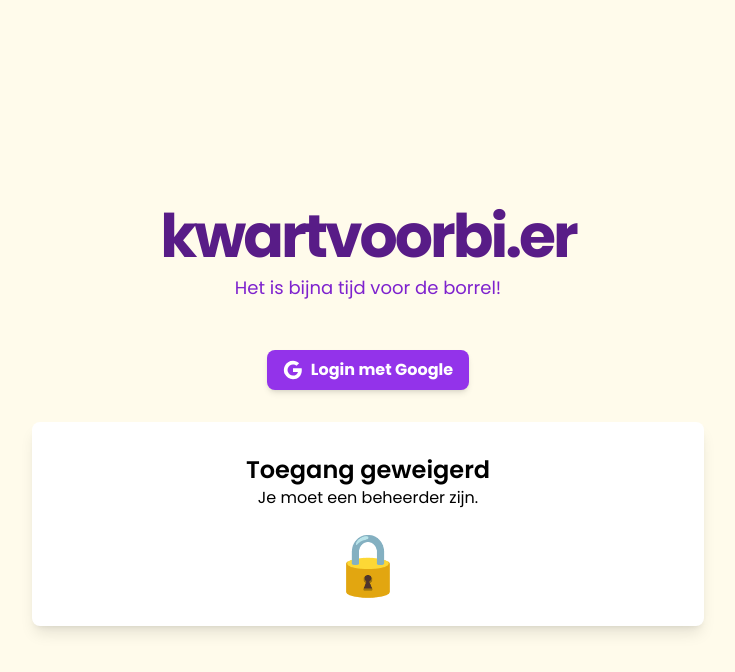
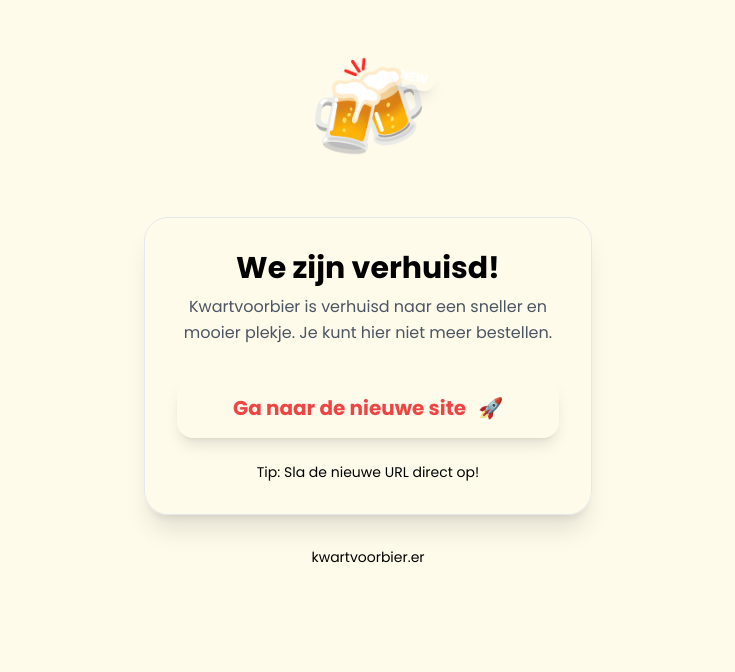
Before and after one commit to MedApp-Lukas/kwartvoorbier, a Vue app: page /beheer in a window 1280 px wide. Shown: the top 672 px of the page, without its empty margins (272-1007 px from the left). Built offline with nearby package versions, Linux system fonts and the light colour scheme; no server answers; the database is empty.

Commit message:
Verhuis Pagina

```diff
--- a/src/App.vue
+++ b/src/App.vue
@@ -1,71 +1,67 @@
-<script setup lang="ts">
-import { onMounted } from 'vue'
-import { useAuthStore } from './stores/auth'
-import { useDataStore } from './stores/data'
-import Header from './components/Header.vue'
-import Auth from './components/Auth.vue'
-import SnowflakeOverlay from './components/SnowflakeOverlay.vue'
-import { THEME_ENABLED } from './constants'
+<template>
+  <div class="min-h-[80vh] flex items-center justify-center p-4">
+    <div class="w-full max-w-md space-y-8 text-center animate-fly-in">
 
-const auth = useAuthStore()
-const data = useDataStore()
-
-onMounted(async () => {
-  document.body.className = THEME_ENABLED ? 'bg-blue-50' : 'bg-amber-50'
-  await auth.initialize()
-  if (auth.user) {
-    await data.fetchUserProfile()
-    await data.fetchInitialData()
-  }
-})
-</script>
-
-<template>
-  <div :class="['min-h-screen flex flex-col items-center p-4', auth.user ? 'justify-start pt-8' : 'justify-center', THEME_ENABLED ? 'bg-blue-50 snow-footer' : 'bg-amber-50']">
-    <SnowflakeOverlay v-if="THEME_ENABLED" />
-    <div class="w-full max-w-2xl mx-auto">
-      <Header :isChristmasThemeEnabled="THEME_ENABLED" />
-      <div class="flex justify-center my-4">
-        <Auth />
+      <div class="relative inline-block">
+        <div class="text-8xl mb-4 animate-bounce-slow">
+          🍻
+        </div>
+        <div class="absolute -top-2 -right-2 bg-coral-500 text-white text-xs font-black px-2 py-1 rounded-full shadow-lg rotate-12">
+          NEW
+        </div>
       </div>
 
-      <div v-if="auth.user" class="flex justify-center rounded-lg bg-purple-900 p-1 my-6" role="tablist">
-        <router-link to="/" class="menu-btn w-1/4 py-2 px-4 rounded-md font-medium text-center text-white hover:bg-purple-700 border-2 border-transparent" active-class="border-white"><span class="menu-text">Bestellen</span></router-link>
-        <router-link to="/afhalen" class="menu-btn w-1/4 py-2 px-4 rounded-md font-medium text-center text-white hover:bg-purple-700 border-2 border-transparent" active-class="border-white"><span class="menu-text">Afhalen</span></router-link>
-        <!-- <router-link to="/status" class="menu-btn w-1/4 py-2 px-4 rounded-md font-medium text-center text-white hover:bg-purple-700 border-2 border-transparent" active-class="border-white"><span class="menu-text">Status</span></router-link> -->
-        <router-link to="/feature-requests" class="menu-btn w-1/4 py-2 px-4 rounded-md font-medium text-center text-white hover:bg-purple-700 border-2 border-transparent" active-class="border-white"><span class="menu-text">💡 Feature</span></router-link>
-        <router-link v-if="data.userProfile?.role === 'beheerder'" to="/beheer" class="menu-btn w-1/4 py-2 px-4 rounded-md font-medium text-center text-white hover:bg-purple-700 border-2 border-transparent" active-class="border-white"><span class="menu-text">Beheer</span></router-link>
+      <div class="bg-coral-50 rounded-3xl shadow-xl p-8 border border-coral-100">
+        <h1 class="text-3xl font-black text-primary-900 mb-2">
+          We zijn verhuisd!
+        </h1>
+        <p class="text-gray-600 mb-8 leading-relaxed">
+          Kwartvoorbier is verhuisd naar een sneller en mooier plekje. Je kunt hier niet meer bestellen.
+        </p>
+
+        <a
+          href="https://kwartvoorbier-fe1df.web.app"
+          class="block w-full bg-coral-500 text-red-500 py-4 px-6 rounded-2xl text-xl font-bold shadow-lg hover:bg-coral-600 transition-all transform hover:scale-105 active:scale-95 flex items-center justify-center gap-3 group"
+        >
+          <span>Ga naar de nieuwe site</span>
+          <span class="group-hover:translate-x-1 transition-transform">🚀</span>
+        </a>
+
+        <p class="mt-6 text-sm text-primary-600 font-medium">
+          Tip: Sla de nieuwe URL direct op!
+        </p>
       </div>
 
-      <main>
-        <router-view />
-      </main>
+      <div class="text-primary-900/40 text-sm font-medium">
+        kwartvoorbier.er
+      </div>
+
     </div>
   </div>
 </template>
 
 <style scoped>
-.menu-btn {
-  transition: background-color 0.3s cubic-bezier(0.4, 0, 0.2, 1), border-color 0.3s cubic-bezier(0.4, 0, 0.2, 1);
-  position: relative;
-  overflow: visible;
+@keyframes flyInFromTop {
+  0% { opacity: 0; transform: translateY(-40px); }
+  100% { opacity: 1; transform: translateY(0); }
 }
 
-.menu-text {
-  display: inline-block;
-  transition: transform 0.3s cubic-bezier(0.4, 0, 0.2, 1);
+@keyframes bounceSlow {
+  0%, 100% { transform: translateY(0); }
+  50% { transform: translateY(-15px); }
 }
 
-.menu-btn:hover .menu-text {
-  transform: scale(1.1);
+.animate-fly-in {
+  opacity: 0;
+  animation: flyInFromTop 0.8s cubic-bezier(0.2, 0.8, 0.2, 1) forwards;
 }
 
-.menu-btn:active .menu-text {
-  transform: scale(1.05);
+.animate-bounce-slow {
+  animation: bounceSlow 3s ease-in-out infinite;
 }
 
-/* Smooth transition for active state */
-.menu-btn.router-link-active {
-  transition: all 0.3s cubic-bezier(0.4, 0, 0.2, 1);
+/* Background subtiele decoratie om het koraal thema te matchen */
+:host {
+  background-color: #fffaf8;
 }
 </style>
--- a/src/components/orders/OrderForm.vue
+++ b/src/components/orders/OrderForm.vue
@@ -17,6 +17,7 @@ const data = useDataStore()
 const locationId = ref<string>('')
 const productId = ref<string>('')
 const isSubmitted = ref(false)
+
 
 // Initialize location with user's last location or first available
 onMounted(() => {
@@ -53,7 +54,10 @@ const orderHistory = computed(() => data.getUserOrderHistory)
 
 function handleSubmit() {
   if (locationId.value && productId.value) {
-    emit('order-submit', { locationId: Number(locationId.value), productId: Number(productId.value) })
+    emit('order-submit', {
+      locationId: Number(locationId.value),
+      productId: Number(productId.value)
+    })
     isSubmitted.value = true
   }
 }
@@ -190,7 +194,7 @@ function handleReorder(order: Order) {
         </div>
         <button
           type="submit"
-          class="w-full flex justify-center py-3 px-4 border border-transparent rounded-md shadow-sm text-lg font-medium text-white bg-amber-600 hover:bg-amber-700 focus:outline-none focus:ring-2 focus:ring-offset-2 focus:ring-amber-500 disabled:bg-gray-400 transition-colors"
+          class="w-full flex justify-center items-center py-3 px-4 border border-transparent rounded-md shadow-sm text-lg font-medium text-white bg-amber-600 hover:bg-amber-700 focus:outline-none focus:ring-2 focus:ring-offset-2 focus:ring-amber-500 disabled:bg-gray-400 transition-colors"
           :disabled="!locationId || !productId"
         >
           Bestellen
--- a/src/pages/HomeView.vue
+++ b/src/pages/HomeView.vue
@@ -1,12 +1,10 @@
 <script setup lang="ts">
 import { onMounted, onUnmounted } from 'vue'
-import { useDataStore } from '../stores/data'
 import { useAppStateStore } from '../stores/appState'
 import Countdown from '../components/Countdown.vue'
 import ClosedMessage from '../components/ClosedMessage.vue'
 import { AppState } from '../types'
 
-const data = useDataStore()
 const appState = useAppStateStore()
 
 // Store interval reference for cleanup
--- a/src/pages/OrderView.vue
+++ b/src/pages/OrderView.vue
@@ -63,12 +63,8 @@ onUnmounted(() => {
   }
 })
 
-async function handleOrderSubmit(payload: { locationId: number; productId: number }) {
-  try {
-    await data.addOrder(payload.locationId, payload.productId)
-  } catch (e) {
-    alert('Fout bij bestellen: ' + e)
-  }
+function handleOrderSubmit(payload: { locationId: number; productId: number }) {
+  data.addOrder(payload.locationId, payload.productId)
 }
 </script>
 
```
Also changed, not shown: src/components/RouletteWheel.vue (+53 -18 lines), src/stores/data.ts (+23 -47 lines), 1 other file (tests, documents, lock files or other folders).
